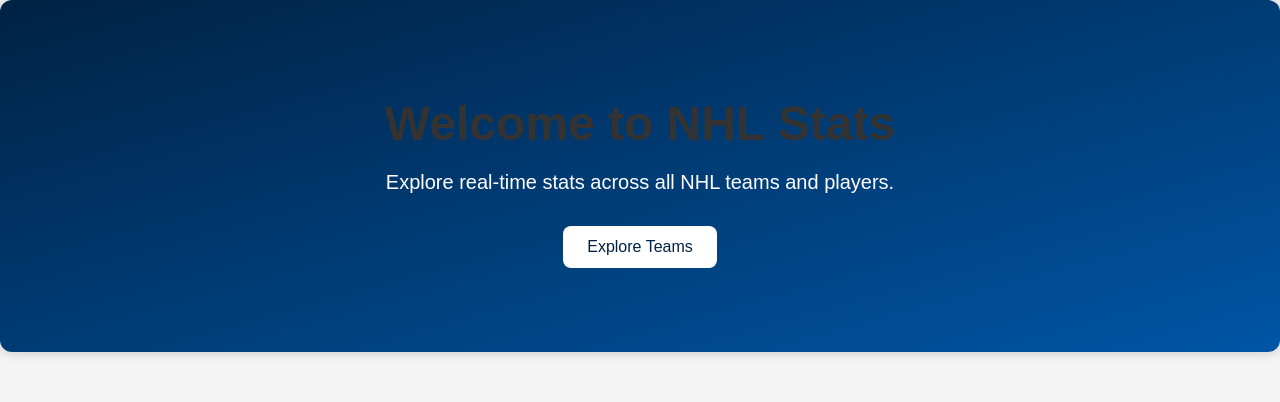
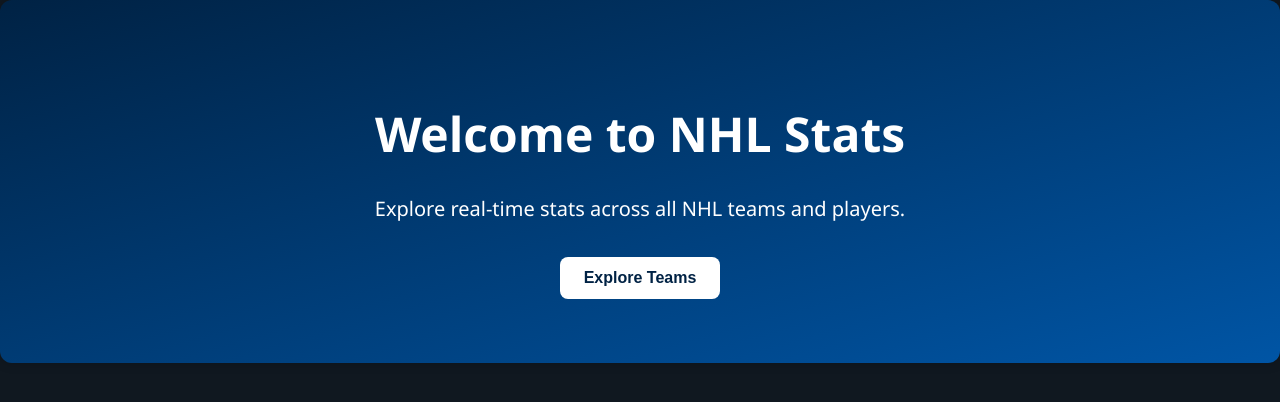
Before and after one commit to icehot846/NHL_Python, a React (Create React App) app in the folder frontend/: page / in a window 1280 px wide. Shown: the top 402 px of the page. Built offline with nearby package versions, Linux system fonts and the light colour scheme.

Commit message:
Changes to styles.css

```diff
--- a/frontend/src/styles.css
+++ b/frontend/src/styles.css
@@ -1,65 +1,95 @@
-body {
-    font-family: Arial, sans-serif;
-    background-color: #f4f4f4;
-    margin: 0;
-    padding: 0;
+/* === GLOBAL THEME: HOCKEY STYLE === */
+:root {
+    --primary-color: #002244;       /* Deep blue (ice rink boards / NHL branding) */
+    --secondary-color: #ffffff;     /* Clean ice white */
+    --accent-color: #c8102e;        /* Red (goal light, sticks, etc) */
+    --text-color: #f0f0f0;
+    --bg-color: #101820;            /* Dark background for contrast */
+    --card-bg: #1b1f2a;
+    --font-family: 'Segoe UI', 'Roboto', sans-serif;
   }
 
-h1, h2 {
-    text-align: center;
-    color: #333;
+  /* === BASE LAYOUT === */
+  body {
+    margin: 0;
+    font-family: var(--font-family);
+    background-color: var(--bg-color);
+    color: var(--text-color);
+    line-height: 1.6;
   }
 
-.container {
-    width: 90%;
-    max-width: 1200px;
-    margin: 20px auto;
-    background: white;
-    padding: 20px;
-    border-radius: 8px;
-    box-shadow: 0 0 10px rgba(0, 0, 0, 0.1);
+  a {
+    color: var(--accent-color);
+    text-decoration: none;
+    transition: color 0.2s ease-in-out;
   }
 
-table {
-    width: 100%;
-    border-collapse: collapse;
-    margin-top: 20px;
+  a:hover {
+    color: var(--secondary-color);
+    text-decoration: underline;
   }
 
-table, th, td {
-    border: 1px solid #ddd;
+  /* === HEADINGS === */
+  h1, h2, h3, h4 {
+    font-weight: 700;
+    color: var(--secondary-color);
   }
 
-th, td {
-    padding: 10px;
-    text-align: center;
+  h1 {
+    font-size: 3rem;
   }
 
-th {
-    background-color: #007bff;
-    color: white;
+  h2 {
+    font-size: 2rem;
   }
 
-td {
-    background-color: #f9f9f9;
+  /* === GLOBAL CONTAINER === */
+  .container {
+    max-width: 1200px;
+    margin: 0 auto;
+    padding: 2rem;
   }
 
-tr:nth-child(even) td {
-    background-color: #e9e9e9;
-}
-
+  /* === BUTTONS === */
   button {
-    display: block;
-    margin: 20px auto;
-    padding: 10px 20px;
-    font-size: 16px;
-    background-color: #007bff;
+    padding: 0.75rem 1.5rem;
+    background-color: var(--accent-color);
     color: white;
     border: none;
-    border-radius: 5px;
+    border-radius: 8px;
     cursor: pointer;
+    font-weight: bold;
+    transition: background 0.3s ease;
   }
 
   button:hover {
-    background-color: #0056b3;
+    background-color: #a60d1e;
   }
+
+  /* === CARD COMPONENT === */
+  .card {
+    background: var(--card-bg);
+    border-radius: 12px;
+    padding: 1.5rem;
+    margin: 1rem 0;
+    box-shadow: 0 0 10px rgba(0,0,0,0.3);
+  }
+
+  /* === NAVBAR SHARED STYLING (if any) === */
+  .navbar {
+    background-color: var(--primary-color);
+    padding: 1rem 2rem;
+    display: flex;
+    justify-content: space-between;
+    align-items: center;
+  }
+
+  .navbar a {
+    color: var(--text-color);
+    margin: 0 1rem;
+    font-weight: 600;
+  }
+
+  .navbar a:hover {
+    color: var(--accent-color);
+  }
```
Lines whose indentation alone changed are shown as unchanged.
